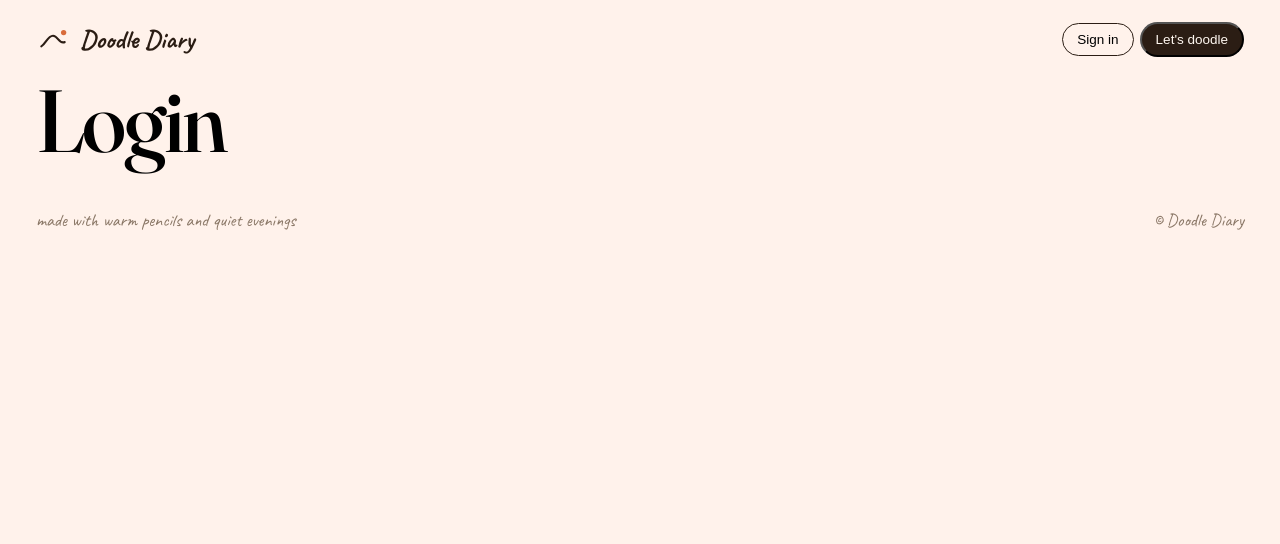
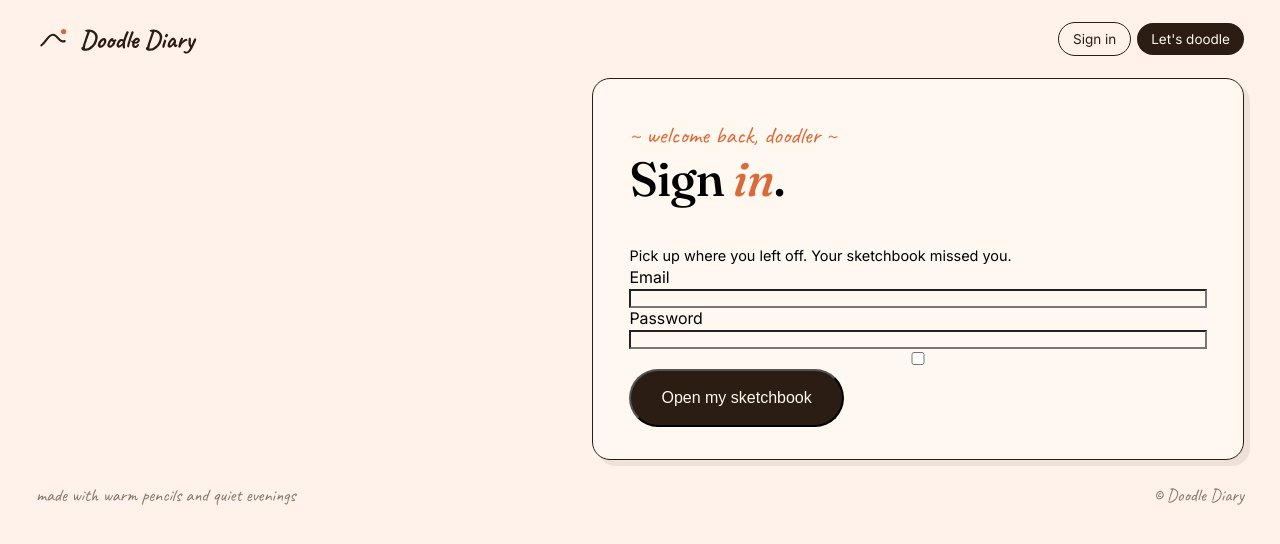
Before and after one commit to jess-yn/Doodle-Diary, a React (Vite) app: page /login in a window 1280 px wide. Shown: the top 544 px of the page. Built offline with nearby package versions, Linux system fonts and the light colour scheme.

Commit message:
fix touch event and add starting login files

```diff
--- a/src/components/Canvas/Canvas.css
+++ b/src/components/Canvas/Canvas.css
@@ -1,3 +1,8 @@
+.canvas {
+  touch-action: none;
+  pointer-events: all;
+}
+
 .canvas-wrapper {
   width: fit-content;
   border: var(--border);
--- a/src/components/Canvas/Canvas.tsx
+++ b/src/components/Canvas/Canvas.tsx
@@ -92,7 +92,7 @@ export function Canvas() {
     const canvas = canvasRef.current;
     if (!canvas) return;
 
-    const onPointerDown = (e: PointerEvent | TouchEvent) => {
+    const onPointerDown = (e: PointerEvent) => {
       console.log("pointer clicked");
       isDrawing.current = true;
       canvas.setPointerCapture(e.pointerId);
@@ -101,7 +101,7 @@ export function Canvas() {
       redoStrokes.current = [];
     };
 
-    const onPointerMove = (e: PointerEvent | TouchEvent) => {
+    const onPointerMove = (e: PointerEvent) => {
       if (!isDrawing.current) return;
       const { x, y, pressure } = getPos(e, canvas);
       currentStroke.current.push([x, y, pressure]);
@@ -126,18 +126,11 @@ export function Canvas() {
     canvas.addEventListener("pointerdown", onPointerDown);
     canvas.addEventListener("pointermove", onPointerMove);
     canvas.addEventListener("pointerup", onPointerUp);
-    canvas.addEventListener("touchstart", onPointerDown);
-    canvas.addEventListener("touchmove", onPointerMove);
-    canvas.addEventListener("touchend", onPointerUp);
 
     return () => {
       canvas.removeEventListener("pointerdown", onPointerDown);
       canvas.removeEventListener("pointermove", onPointerMove);
       canvas.removeEventListener("pointerup", onPointerUp);
-      canvas.removeEventListener("touchstart", onPointerDown);
-      canvas.removeEventListener("touchmove", onPointerMove);
-      canvas.removeEventListener("touchend", onPointerUp);
-
       window.removeEventListener("resize", resize);
     };
   }, [drawStroke]);
--- /dev/null
+++ b/src/components/Form/Form.css
@@ -0,0 +1,7 @@
+.form-card {
+  padding: 2.375rem 2.25rem 2rem;
+  border: var(--border);
+  border-radius: var(--radius-md);
+  background-color: var(--color-cream-100);
+  box-shadow: var(--box-shadow);
+}
--- /dev/null
+++ b/src/components/Form/Form.tsx
@@ -0,0 +1,27 @@
+import { Button } from "../Button/Button";
+import "./Form.css";
+
+export function Form() {
+  return (
+    <>
+      <div className="form-card">
+        <p className="overline">welcome back, doodler</p>
+        <h2>
+          Sign <span className="accent italic">in</span>.
+        </h2>
+        <p>Pick up where you left off. Your sketchbook missed you.</p>
+
+        <form action="">
+          <label htmlFor="">Email</label>
+          <input type="email" name="email" id="email" />
+          <label htmlFor="">Password</label>
+          <input type="password" name="" id="" />
+          <input type="checkbox" name="remember" id="remember" />
+          <Button variant="primary" size="lg">
+            Open my sketchbook
+          </Button>
+        </form>
+      </div>
+    </>
+  );
+}
--- a/src/components/Header/Header.tsx
+++ b/src/components/Header/Header.tsx
@@ -12,10 +12,10 @@ export function Header() {
           <span className="brand-name">Doodle Diary</span>
         </Link>
         <div className="menu-links">
-          <Button variant="secondary" size="md">
+          <Button variant="secondary" size="md" href="/login">
             Sign in
           </Button>
-          <Button variant="primary" size="md">
+          <Button variant="primary" size="md" href="/entry">
             Let's doodle
           </Button>
         </div>
--- a/src/pages/Login/Login.tsx
+++ b/src/pages/Login/Login.tsx
@@ -1,3 +1,12 @@
+import { Form } from "../../components/Form/Form";
+
 export function Login() {
-    return <h1>Login</h1>;
+  return (
+    <>
+      <div className="two-column">
+        <div className="left"></div>
+        <Form></Form>
+      </div>
+    </>
+  );
 }
```
